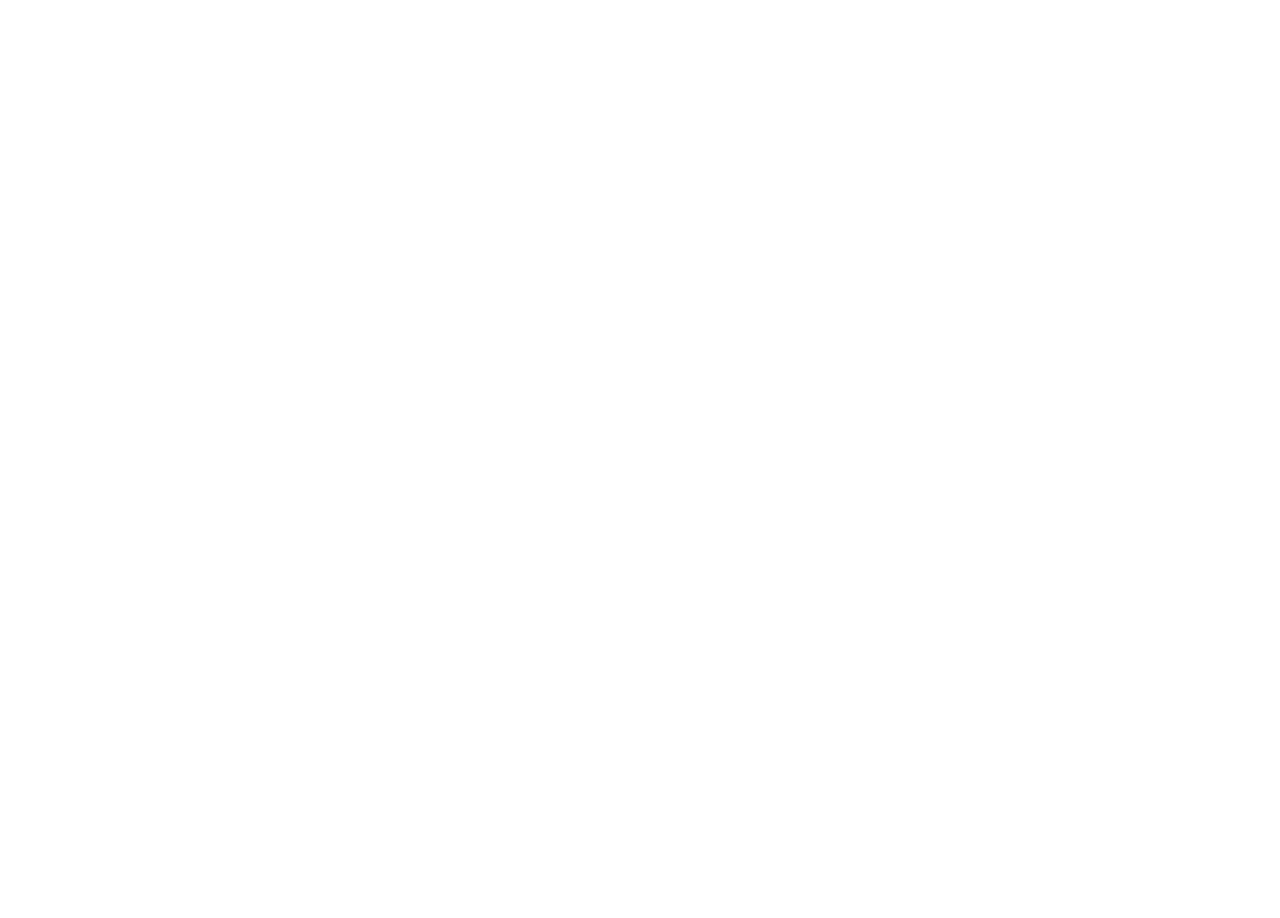
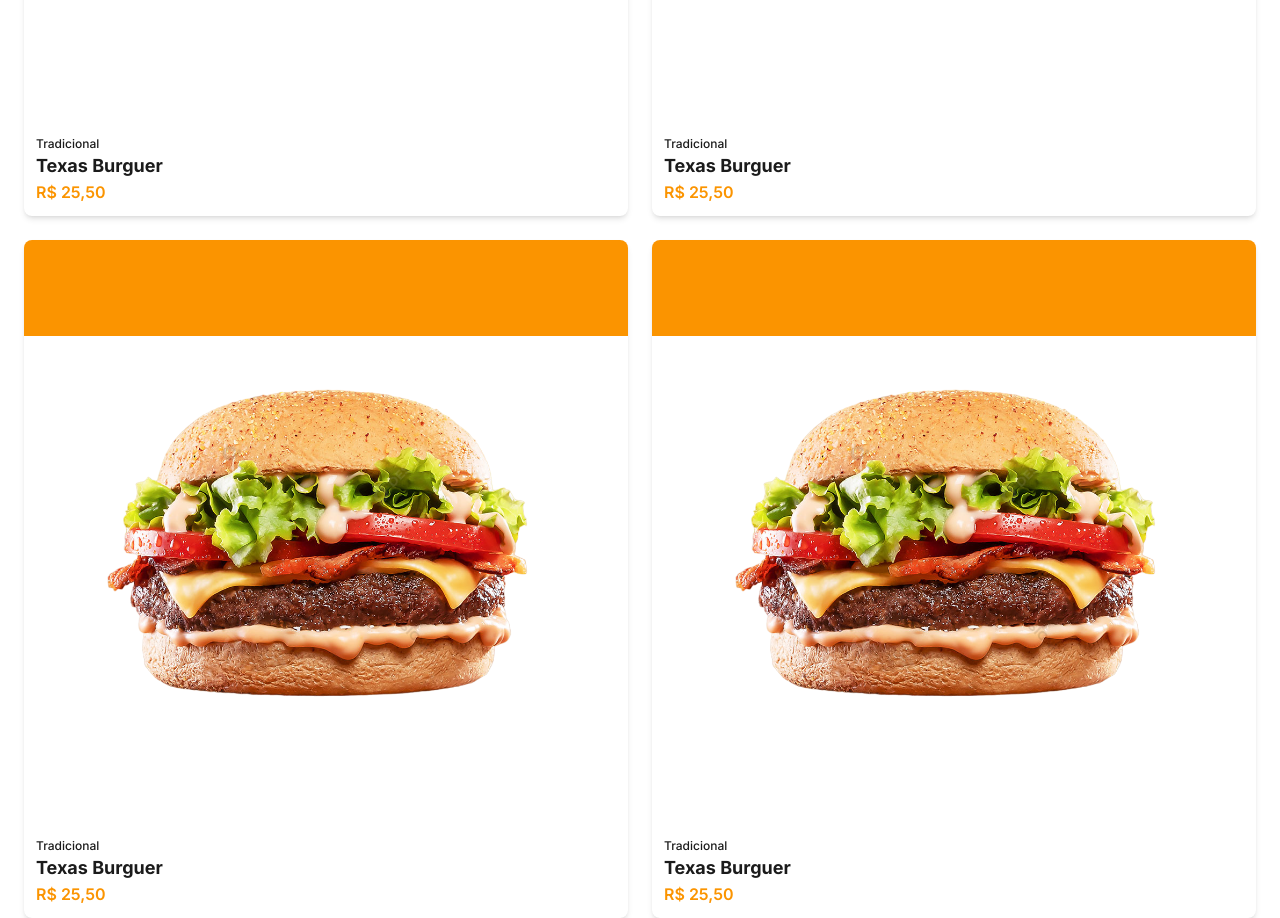
Before and after one commit to Lucas-Rodrigues-code/SaaS_next, a Next.js app: page /1 in a window 1280 px wide. Shown: the part 1660-2578 px from the top of the page. Before the commit the page ends 1198 px from the top, so only its background shows below. Built offline with nearby package versions, Linux system fonts and the light colour scheme.

Commit message:
feat: cards products

```diff
--- /dev/null
+++ b/src/app/[tenant]/components/ProductItem/index.tsx
@@ -0,0 +1,34 @@
+//libs
+
+//types
+import Link from "next/link";
+import { Product } from "../../types/Product";
+
+type Props = {
+  data: Product;
+  mainColor: string;
+  secondColor: string;
+};
+export default function ProductItem({ data, mainColor, secondColor }: Props) {
+  return (
+    <Link href={`/burguer/product/${data.id}`}>
+      <div className="bg-white rounded-lg shadow-md overflow-hidden">
+        <div className="h-24" style={{ background: secondColor }}></div>
+        <div className="p-3">
+          <img
+            className="w-full h-auto mt-[-90px]"
+            src={data.image}
+            alt="burguer"
+          />
+          <div className="text-[#1b1b1b] font-medium text-xs">
+            {data.categoryName}
+          </div>
+          <div className="text-[#1b1b1b] text-lg font-bold">{data.name}</div>
+          <div className="font-semibold text-base" style={{ color: mainColor }}>
+            R$ 25,50
+          </div>
+        </div>
+      </div>
+    </Link>
+  );
+}
--- a/src/app/[tenant]/page.tsx
+++ b/src/app/[tenant]/page.tsx
@@ -2,6 +2,7 @@
 import "../globals.css";
 //components
 import Banner from "./components/Banner";
+import ProductItem from "./components/ProductItem";
 import SearchInput from "./components/SearchInput";
 
 export default function Home() {
@@ -34,6 +35,52 @@
       </header>
 
       <Banner />
+      <div className="grid grid-cols-2 gap-6 mx-6">
+        <ProductItem
+          data={{
+            id: 1,
+            image: "/assets/Imgs/burguer.png",
+            categoryName: "Tradicional",
+            name: "Texas Burguer",
+            price: "R$ 25,50",
+          }}
+          mainColor="#fb9400"
+          secondColor="#fb9400"
+        />
+        <ProductItem
+          data={{
+            id: 2,
+            image: "/assets/Imgs/burguer.png",
+            categoryName: "Tradicional",
+            name: "Texas Burguer",
+            price: "R$ 25,50",
+          }}
+          mainColor="#fb9400"
+          secondColor="#fb9400"
+        />
+        <ProductItem
+          data={{
+            id: 3,
+            image: "/assets/Imgs/burguer.png",
+            categoryName: "Tradicional",
+            name: "Texas Burguer",
+            price: "R$ 25,50",
+          }}
+          mainColor="#fb9400"
+          secondColor="#fb9400"
+        />
+        <ProductItem
+          data={{
+            id: 4,
+            image: "/assets/Imgs/burguer.png",
+            categoryName: "Tradicional",
+            name: "Texas Burguer",
+            price: "R$ 25,50",
+          }}
+          mainColor="#fb9400"
+          secondColor="#fb9400"
+        />
+      </div>
     </div>
   );
 }
--- /dev/null
+++ b/src/app/[tenant]/types/Product.ts
@@ -0,0 +1,7 @@
+export type Product = {
+    id: number;
+    image: string;
+    categoryName: string;
+    name: string;
+    price: string;
+}
```
Also changed, not shown: public/assets/Imgs/burguer.png (added).
